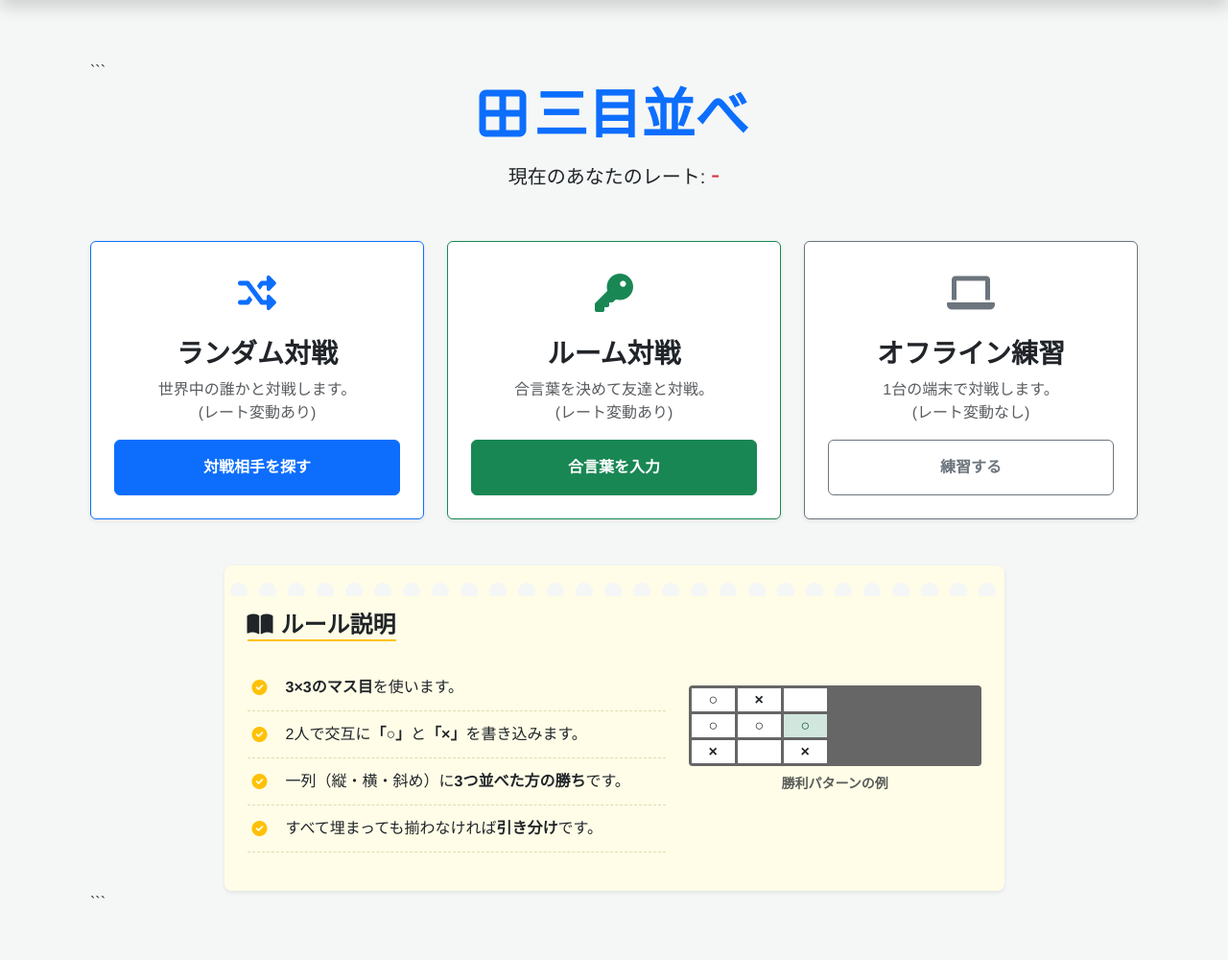
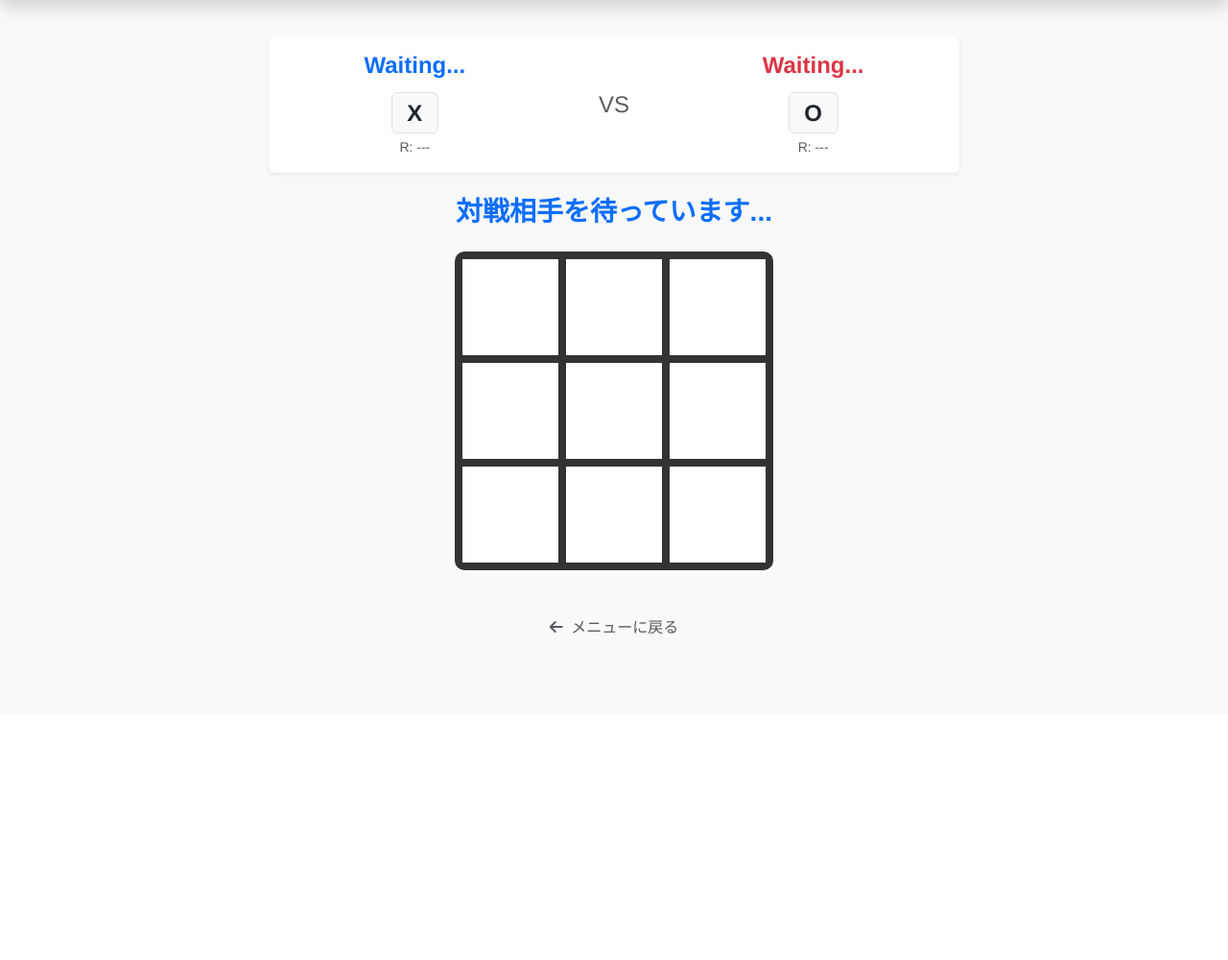
Before and after one commit to ibuki973/cs4-2025-class1-team6-project, a Django app: template team6/templates/team6/tictactoe_menu.html in a window 1280 px wide. Shown: the part 56-1056 px from the top of the page at 96% size. After the commit the page ends 717 px from the top, so only its background shows below. Run offline with Django 5.2, Linux system fonts and the light colour scheme; the template is opened without the code that fills it: most values are stand-ins (such as "Sample title", 1, 10 or a date in 2020).

Commit message:
演出の追加

````diff
--- a/team6/static/js/game_socket.js
+++ b/team6/static/js/game_socket.js
@@ -1,112 +1,137 @@
-// HTMLの属性から情報を取得
-const mainEl = document.querySelector('[data-room-name]');
-const roomName = mainEl ? mainEl.getAttribute('data-room-name') : "test";
+// team6/static/js/game_socket.js
+
+// data-room-name 属性を持つ要素を確実に探す
+const container = document.getElementById('game-container');
+const roomName = container ? container.getAttribute('data-room-name') : null;
+
+if (!roomName) {
+    console.error("エラー: ルーム名が取得できません。URLを確認してください。");
+} else {
     const gameType = 'tictactoe';
+    const protocol = window.location.protocol === 'https:' ? 'wss:' : 'ws:';
+    const socketUrl = `${protocol}//${window.location.host}/ws/${gameType}/${roomName}/`;
 
-console.log(`接続先: ws://${window.location.host}/ws/${gameType}/${roomName}/`);
+    console.log("Connecting to:", socketUrl);
+    const gameSocket = new WebSocket(socketUrl);
 
-const gameSocket = new WebSocket(
-    `ws://${window.location.host}/ws/${gameType}/${roomName}/`
-);
-
-// プレイヤー管理用
-let p1Name = null;
-let p2Name = null;
-
-gameSocket.onopen = function(e) {
-    updateStatus("サーバーに接続しました。対戦相手を待機中...");
-};
+    let myMark = null;
+    const myUsername = document.getElementById('my-username').value;
 
     gameSocket.onmessage = function(e) {
         const data = JSON.parse(e.data);
-
-    // 1. ゲーム状態の受信 (盤面更新)
-    if (data.type === 'game_state') {
+        if (data.type === 'player_joined') {
+            updatePlayerUI(data.username, data.rating);
+            determineMyMark();
+            checkAndShowStartEffect();
+        } else if (data.type === 'game_state') {
             updateBoard(data.board);
-
+            determineMyMark();
             if (data.game_over) {
-            if (data.winner) {
-                updateStatus(`🏆 ${data.winner} の勝ち！`);
-                highlightWin(data.winning_line);
+                handleGameOver(data);
             } else {
-                updateStatus("引き分け！");
+                updateTurnDisplay(data.current_player);
+                applyTurnLock(data.current_player);
             }
-            document.getElementById('reset-btn').style.display = 'inline-block';
-        } else {
-            // ターン表示
-            const turnMark = data.current_player; // 'X' or 'O'
-            updateStatus(`現在のターン: ${turnMark}`);
-            document.getElementById('reset-btn').style.display = 'none';
-        }
-    }
-    // 2. プレイヤー参加通知 (名前表示の更新)
-    else if (data.type === 'player_joined') {
-        updatePlayerNames(data.username, data.rating);
-    }
-    // 3. レート更新通知
-    else if (data.type === 'rating_update') {
-        // { "UserA": 1520, "UserB": 1480 } のようなデータが来る想定
-        // 簡易的にアラートで通知
-        alert("対戦終了！レートが更新されました。");
         }
     };
 
-// 盤面描画
+    // --- 必要な関数群 ---
+    window.sendMove = function(index) {
+        if (gameSocket.readyState === WebSocket.OPEN && myMark) {
+            gameSocket.send(JSON.stringify({'type': 'move', 'position': index, 'player_mark': myMark}));
+        }
+    };
+
+    window.sendReset = function() {
+        if (gameSocket.readyState === WebSocket.OPEN) {
+            gameSocket.send(JSON.stringify({'type': 'reset'}));
+        }
+    };
+
+    function determineMyMark() {
+        const p1 = document.getElementById('p1-name').textContent;
+        const p2 = document.getElementById('p2-name').textContent;
+        if (p1 === myUsername) myMark = 'X';
+        else if (p2 === myUsername) myMark = 'O';
+    }
+
+    function updatePlayerUI(username, rating) {
+        const p1 = document.getElementById('p1-name');
+        const p2 = document.getElementById('p2-name');
+        if (p1.textContent === username || p2.textContent === username) return;
+        if (p1.textContent === "Waiting...") {
+            p1.textContent = username;
+            document.getElementById('p1-rate').textContent = `R: ${rating}`;
+        } else if (p2.textContent === "Waiting...") {
+            p2.textContent = username;
+            document.getElementById('p2-rate').textContent = `R: ${rating}`;
+        }
+    }
+
+    function updateTurnDisplay(currentMark) {
+        const p1Name = document.getElementById('p1-name').textContent;
+        const p2Name = document.getElementById('p2-name').textContent;
+        const currentPlayerName = (currentMark === 'X') ? p1Name : p2Name;
+        document.getElementById('game-status').textContent = `現在のターン: ${currentPlayerName} (${currentMark})`;
+    }
+
+    function applyTurnLock(currentMark) {
+        const boardEl = document.getElementById('online-board');
+        if (myMark && currentMark === myMark) {
+            boardEl.style.opacity = "1";
+            boardEl.style.pointerEvents = "auto";
+        } else {
+            boardEl.style.opacity = "0.5";
+            boardEl.style.pointerEvents = "none";
+        }
+    }
+
     function updateBoard(boardData) {
         const cells = document.querySelectorAll('.cell');
         cells.forEach((cell, index) => {
             const mark = boardData[index];
-        cell.textContent = mark || "";
-
-        // クラスのリセットと適用
+            cell.textContent = (mark === ' ' || !mark) ? '' : mark;
             cell.className = 'cell';
-        if (mark) {
-            cell.classList.add('taken');
-            cell.classList.add(mark === 'X' ? 'text-x' : 'text-o');
+            if (mark && mark !== ' ') {
+                cell.classList.add('taken', mark === 'X' ? 'text-x' : 'text-o');
             }
         });
     }
 
-// 名前表示の更新 (簡易ロジック: 空いている方に埋める)
-function updatePlayerNames(username, rating) {
-    const p1NameEl = document.getElementById('p1-name');
-    const p2NameEl = document.getElementById('p2-name');
-
-    // 既に表示されている名前なら何もしない
-    if (p1NameEl.textContent === username || p2NameEl.textContent === username) return;
-
-    if (p1NameEl.textContent === "Waiting...") {
-        p1NameEl.textContent = username;
-        document.getElementById('p1-rate').textContent = `R: ${rating}`;
-    } else if (p2NameEl.textContent === "Waiting...") {
-        p2NameEl.textContent = username;
-        document.getElementById('p2-rate').textContent = `R: ${rating}`;
-        updateStatus("対戦開始！");
+    function checkAndShowStartEffect() {
+        const p1 = document.getElementById('p1-name').textContent;
+        const p2 = document.getElementById('p2-name').textContent;
+        if (p1 !== "Waiting..." && p2 !== "Waiting..." && myMark) {
+            const overlay = document.getElementById('start-overlay');
+            if (overlay && overlay.style.display === 'none') showStartEffect();
         }
     }
 
-function updateStatus(msg) {
-    document.getElementById('game-status').textContent = msg;
+    function showStartEffect() {
+        const overlay = document.getElementById('start-overlay');
+        const text = document.getElementById('overlay-text');
+        overlay.style.display = 'flex';
+        text.textContent = `You are ${myMark === 'X' ? '先行 (X)' : '後攻 (O)'}`;
+        text.style.color = myMark === 'X' ? "#0d6efd" : "#dc3545";
+        text.classList.add('pop-in');
+        setTimeout(() => {
+            overlay.style.opacity = '0';
+            overlay.style.transition = '0.8s';
+            setTimeout(() => { overlay.style.display = 'none'; }, 800);
+        }, 2200);
     }
 
-function highlightWin(line) {
-    if (!line) return;
-    line.forEach(idx => {
-        const cell = document.querySelector(`.cell[data-index="${idx}"]`);
-        if (cell) cell.classList.add('win');
-    });
-}
-
-// 送信アクション
-function sendMove(index) {
-    if (gameSocket.readyState === WebSocket.OPEN) {
-        gameSocket.send(JSON.stringify({
-            'type': 'move',
-            'position': index
-        }));
+    function handleGameOver(data) {
+        const statusEl = document.getElementById('game-status');
+        if (data.winner === 'draw') statusEl.textContent = "Draw! (引き分け)";
+        else {
+            const winnerName = (data.winner === 'X') ? document.getElementById('p1-name').textContent : document.getElementById('p2-name').textContent;
+            statusEl.innerHTML = `🏆 <span>${winnerName}</span> の勝ち！`;
+            if (data.winning_line) {
+                data.winning_line.forEach(idx => { document.querySelectorAll('.cell')[idx].classList.add('win'); });
             }
         }
-
-function sendReset() {
-    gameSocket.send(JSON.stringify({'type': 'reset'}));
+        document.getElementById('reset-btn').style.display = 'inline-block';
+        document.getElementById('online-board').style.pointerEvents = "none";
     }
+}
--- a/team6/templates/team6/tictactoe_menu.html
+++ b/team6/templates/team6/tictactoe_menu.html
@@ -1,180 +1,102 @@
 {% extends 'team6/base.html' %}
+{% load static %}
 
-{% block title %}三目並べ - モード選択{% endblock %}
+{% block title %}オンライン対戦中 - {{ room_name }}{% endblock %}
 
 {% block content %}
-
-<div class="container py-5">
-
-```
-<!-- タイトル & レート -->
-<div class="text-center mb-5">
-    <h1 class="display-4 fw-bold text-primary">
-        <i class="fas fa-border-all me-2"></i>三目並べ
-    </h1>
-    <p class="lead">現在のあなたのレート:
-        <strong class="text-danger fs-3">{{ user.profile.rating|default:"-" }}</strong>
-    </p>
+<div id="start-overlay" style="display:none; position:fixed; top:0; left:0; width:100%; height:100%; background:rgba(0,0,0,0.85); z-index:9999; color:white; flex-direction:column; justify-content:center; align-items:center;">
+    <h1 id="overlay-text" style="font-size:4rem; font-weight:bold; transform:scale(0);"></h1>
+    <p id="overlay-subtext" style="font-size:1.5rem; margin-top:20px;"></p>
 </div>
 
-<!-- モード選択 -->
-<div class="row g-4 justify-content-center">
+<div class="container py-4" data-room-name="{{ room_name }}" data-game-type="tictactoe">
 
-    <!-- ランダム対戦 -->
-    <div class="col-md-4">
-        <div class="card h-100 border-primary shadow-sm">
-            <div class="card-body text-center p-4">
-                <div class="mb-3 fs-1 text-primary"><i class="fas fa-random"></i></div>
-                <h3 class="card-title fw-bold">ランダム対戦</h3>
-                <p class="card-text text-muted">世界中の誰かと対戦します。<br>(レート変動あり)</p>
-                <button id="btn-random" class="btn btn-primary w-100 py-3 fw-bold" onclick="startRandomMatch()">
-                    対戦相手を探す
-                </button>
-                <div id="status-random" class="mt-2 text-warning fw-bold" style="display:none;">
-                    <span class="spinner-border spinner-border-sm"></span> 待機中...
+    <div class="row justify-content-center mb-4">
+        <div class="col-md-8">
+            <div class="card shadow-sm border-0">
+                <div class="card-body">
+                    <div class="row text-center align-items-center">
+                        <div class="col-5">
+                            <h4 id="p1-name" class="fw-bold text-primary player-name-display">Waiting...</h4>
+                            <div class="fs-2">
+                                <span class="badge bg-light text-dark border">X</span>
                             </div>
-            </div>
-        </div>
+                            <div class="mt-1 small text-muted" id="p1-rate">R: ---</div>
                         </div>
 
-    <!-- ルーム対戦 -->
-    <div class="col-md-4">
-        <div class="card h-100 border-success shadow-sm">
-            <div class="card-body text-center p-4">
-                <div class="mb-3 fs-1 text-success"><i class="fas fa-key"></i></div>
-                <h3 class="card-title fw-bold">ルーム対戦</h3>
-                <p class="card-text text-muted">合言葉を決めて友達と対戦。<br>(レート変動あり)</p>
-                <button class="btn btn-success w-100 py-3 fw-bold" onclick="showRoomModal()">
-                    合言葉を入力
-                </button>
-            </div>
-        </div>
+                        <div class="col-2">
+                            <span class="fs-4 text-muted">VS</span>
                         </div>
 
-    <!-- オフライン -->
-    <div class="col-md-4">
-        <div class="card h-100 border-secondary shadow-sm">
-            <div class="card-body text-center p-4">
-                <div class="mb-3 fs-1 text-secondary"><i class="fas fa-laptop"></i></div>
-                <h3 class="card-title fw-bold">オフライン練習</h3>
-                <p class="card-text text-muted">1台の端末で対戦します。<br>(レート変動なし)</p>
-                <button class="btn btn-outline-secondary w-100 py-3 fw-bold" onclick="startOffline()">
-                    練習する
-                </button>
+                        <div class="col-5">
+                            <h4 id="p2-name" class="fw-bold text-danger player-name-display">Waiting...</h4>
+                            <div class="fs-2">
+                                <span class="badge bg-light text-dark border">O</span>
                             </div>
-        </div>
-    </div>
-
-</div>
-
-<!-- ルール説明 -->
-<div class="row justify-content-center mt-5">
-    <div class="col-lg-9">
-        <div class="card shadow-sm border-0 memo-style-card">
-            <div class="binder-holes"></div>
-            <div class="card-body p-4 pt-5">
-                <div class="row align-items-center">
-                    <div class="col-md-7">
-                        <h4 class="mb-4 fw-bold text-dark border-bottom border-2 border-warning d-inline-block">
-                            <i class="fas fa-book-open me-2"></i>ルール説明
-                        </h4>
-                        <ul class="memo-list">
-                            <li><strong>3×3のマス目</strong>を使います。</li>
-                            <li>2人で交互に<strong>「○」</strong>と<strong>「×」</strong>を書き込みます。</li>
-                            <li>一列（縦・横・斜め）に<strong>3つ並べた方の勝ち</strong>です。</li>
-                            <li>すべて埋まっても揃わなければ<strong>引き分け</strong>です。</li>
-                        </ul>
-                    </div>
-                    <div class="col-md-5 text-center mt-4 mt-md-0">
-                        <div class="mini-board">
-                            <div class="mini-cell">○</div><div class="mini-cell">×</div><div class="mini-cell"></div>
-                            <div class="mini-cell">○</div><div class="mini-cell">○</div><div class="mini-cell win">○</div>
-                            <div class="mini-cell">×</div><div class="mini-cell"></div><div class="mini-cell">×</div>
-                        </div>
-                        <div class="mt-2 small text-muted fw-bold">勝利パターンの例</div>
+                            <div class="mt-1 small text-muted" id="p2-rate">R: ---</div>
                         </div>
                     </div>
                 </div>
             </div>
         </div>
     </div>
-```
 
+    <div class="text-center mb-4">
+        <h3 id="game-status" class="fw-bold text-primary">対戦相手を待っています...</h3>
+        <button id="reset-btn" class="btn btn-warning px-4 fw-bold shadow-sm" style="display:none;" onclick="sendReset()">
+            もう一度遊ぶ
+        </button>
     </div>
 
-<!-- ルームモーダル -->
-
-<div class="modal fade" id="roomModal" tabindex="-1">
-    <div class="modal-dialog modal-dialog-centered">
-        <div class="modal-content border-0 shadow-lg">
-            <div class="modal-header bg-success text-white">
-                <h5 class="modal-title fw-bold"><i class="fas fa-door-open me-2"></i>ルームに入室</h5>
-                <button type="button" class="btn-close btn-close-white" data-bs-dismiss="modal"></button>
-            </div>
-            <div class="modal-body p-4 text-center">
-                <input type="text" id="roomKey" class="form-control form-control-lg text-center" placeholder="例: room123">
-            </div>
-            <div class="modal-footer border-0 justify-content-center pb-4">
-                <button type="button" class="btn btn-light px-4" data-bs-dismiss="modal">キャンセル</button>
-                <button type="button" class="btn btn-success px-5 fw-bold" onclick="joinRoom()">入室</button>
+    <div class="d-flex justify-content-center">
+        <div id="online-board" style="transition: opacity 0.3s;">
+            {% for i in "012345678" %}
+            <div class="cell" data-index="{{ i }}" onclick="sendMove({{ i }})"></div>
+            {% endfor %}
         </div>
     </div>
+
+    <input type="hidden" id="my-username" value="{{ user.username }}">
+
+    <div class="text-center mt-5">
+        <a href="{% url 'tictactoe' %}" class="text-muted text-decoration-none">
+            <i class="fas fa-arrow-left me-1"></i> メニューに戻る
+        </a>
     </div>
 </div>
 
 <style>
-body { background-color: #f4f7f6 !important; }
-.memo-style-card { background-color: #fffde7; position: relative; border-radius: 8px; }
-.binder-holes { position:absolute; top:12px; left:0; width:100%; height:20px;
-    background-image: radial-gradient(circle, #f4f7f6 40%, transparent 45%);
-    background-size: 30px 30px; }
-.memo-list { list-style:none; padding-left:0; }
-.memo-list li { padding:12px 0 12px 40px; border-bottom:1px dashed #e0dcb0; position:relative; }
-.memo-list li::before { content:"\f058"; font-family:"Font Awesome 5 Free"; font-weight:900;
-    position:absolute; left:5px; color:#ffc107; }
-.mini-board { display:grid; grid-template-columns:repeat(3,45px); gap:3px; background:#666; padding:3px; border-radius:4px; margin:0 auto; }
-.mini-cell { background:#fff; display:flex; align-items:center; justify-content:center; font-weight:bold; }
-.mini-cell.win { background:#d1e7dd; color:#0f5132; }
+    #online-board {
+        display: grid;
+        grid-template-columns: repeat(3, 100px);
+        grid-template-rows: repeat(3, 100px);
+        gap: 8px;
+        background-color: #333;
+        padding: 8px;
+        border-radius: 10px;
+    }
+    .cell {
+        background-color: white;
+        display: flex;
+        justify-content: center;
+        align-items: center;
+        font-size: 3.5rem;
+        font-weight: bold;
+        cursor: pointer;
+        user-select: none;
+        transition: all 0.2s ease;
+    }
+    .cell:hover { background-color: #f8f9fa; }
+    .cell.taken { cursor: default; }
+    .cell.win { background-color: #d4edda !important; color: #198754 !important; }
+    .text-x { color: #0d6efd; }
+    .text-o { color: #dc3545; }
+    .pop-in { animation: popIn 0.8s cubic-bezier(0.175, 0.885, 0.32, 1.275) forwards; }
+    @keyframes popIn {
+        0% { transform: scale(0); opacity: 0; }
+        100% { transform: scale(1); opacity: 1; }
+    }
 </style>
 
-<script>
-function startOffline() {
-    window.location.href = "{% url 'tictactoe_offline' %}";
-}
-
-function showRoomModal() {
-    new bootstrap.Modal(document.getElementById('roomModal')).show();
-}
-
-function joinRoom() {
-    const key = document.getElementById('roomKey').value.trim();
-    if (key) window.location.href = `/tictactoe/room/${encodeURIComponent(key)}/`;
-}
-
-let matchSocket = null;
-function startRandomMatch() {
-    const btn = document.getElementById('btn-random');
-    const status = document.getElementById('status-random');
-    btn.disabled = true;
-    btn.textContent = '検索中...';
-    status.style.display = 'block';
-
-    const protocol = location.protocol === 'https:' ? 'wss:' : 'ws:';
-    matchSocket = new WebSocket(protocol + '//' + location.host + '/ws/matchmaking/');
-
-    matchSocket.onmessage = e => {
-        const data = JSON.parse(e.data);
-        if (data.type === 'match_found') {
-            location.href = `/tictactoe/room/${data.room_name}/`;
-        }
-    };
-
-    matchSocket.onclose = () => {
-        btn.disabled = false;
-        btn.textContent = '対戦相手を探す';
-        status.style.display = 'none';
-    };
-}
-</script>
-
+<script src="{% static 'js/game_socket.js' %}"></script>
 {% endblock %}
````
Also changed, not shown: team6/consumers.py (+60 -27 lines), team6/templates/team6/Tic-Tac-Toe.html (+16 -35 lines), team6/templates/team6/tictactoe_offline.html (+29 -51 lines). Lines whose indentation alone changed are shown as unchanged.
